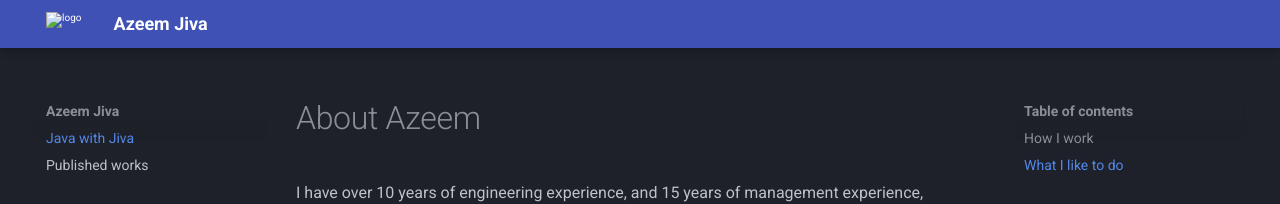
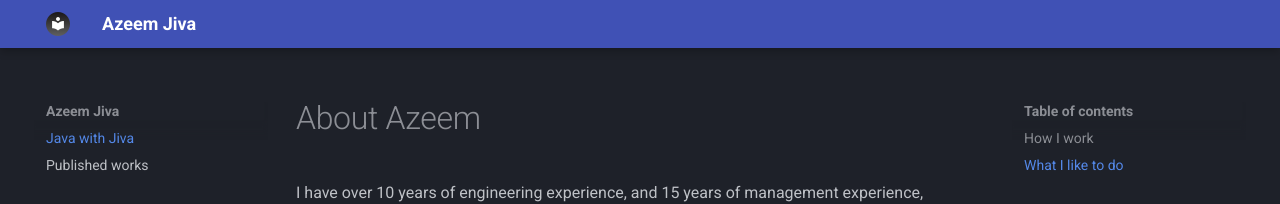
Before and after one commit to javawithjiva/javawithjiva.github.io, an MkDocs documentation site: the page built from docs/index.md, in a window 1280 px wide. Shown: the top 204 px of the page. Built offline with MkDocs 1.6.1 and Material for MkDocs 9.7.7, drawn with Linux system fonts in a browser that asks for light colours.

Commit message:
fix favicon

```diff
--- a/mkdocs.yml
+++ b/mkdocs.yml
@@ -10,8 +10,8 @@ theme:
     code: Roboto Mono
   palette:
     scheme: slate
-  favicon: assets/favicon.png
-  logo: assets/favicon.png
+  favicon: assets/images/favicon.png
+  logo: assets/images/favicon.png
 
 copyright: Copyright &copy; 2023 Azeem Jiva
 
```
Also changed, not shown: assets/images/favicon.png (renamed from assets/favicon.png).
